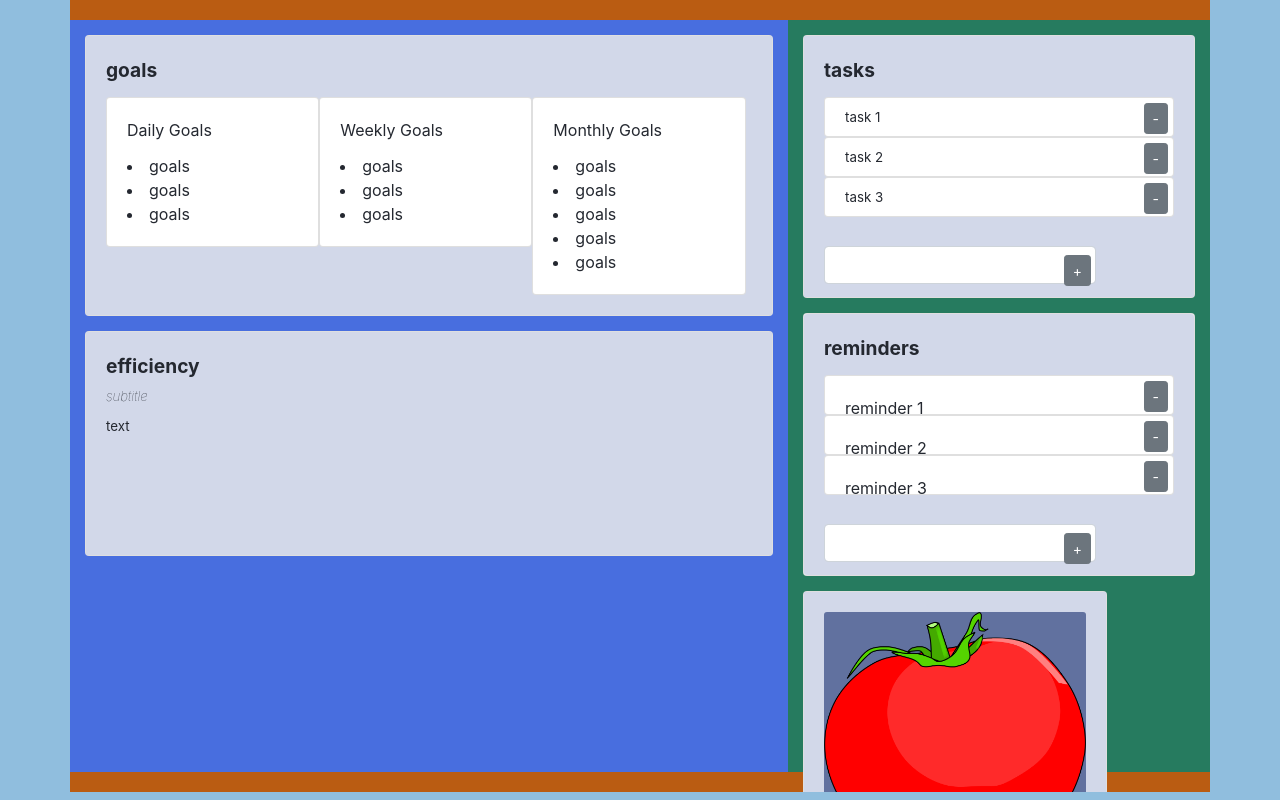
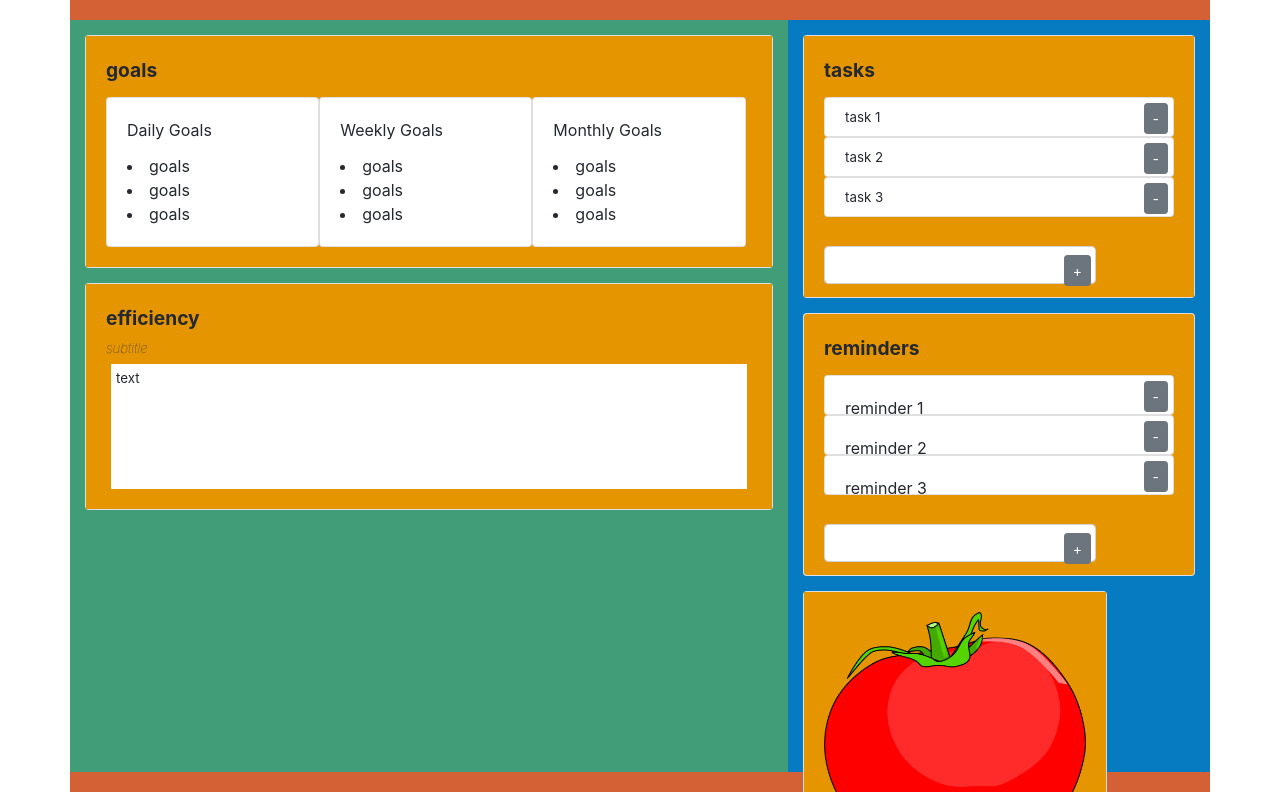
Before and after one commit to rjflanagan95/task-extension, a React (Create React App) app: page / in a window 1280 px wide. Built offline with nearby package versions, Linux system fonts and the light colour scheme.

Commit message:
small changes

```diff
--- a/src/components/Main/style.css
+++ b/src/components/Main/style.css
@@ -4,7 +4,7 @@
     height: auto;
     min-height: 790px;
     /* background-color: rgb(50, 71, 132); */
-    background-color: #BA5C12;
+    background-color: #d36135;
     /* text-align: center; */
     padding: 20px;
     overflow: hidden;
@@ -19,13 +19,13 @@
     /* width: 70%;
     height: auto;
     float: left; */
-    background-color: rgb(72, 110, 223);
+    background-color: #419d78;
 }
 
 .column-2 {
     /* width: 30%;
     float: right; */
-    background-color: rgb(38, 123, 95);
+    background-color: #067bc2;
 }
 
 /* general panel styling that applies to all components */
@@ -35,7 +35,8 @@
 
 .panelBody {
     /* background-color: #CED2DD; */
-    background-color: rgb(210, 216, 233);
+    /* background-color: rgb(210, 216, 233); */
+    background-color: #e59500;
     /* background-color: #DFFDFF; */
 }
 
--- a/src/components/efficiency/efficiency.css
+++ b/src/components/efficiency/efficiency.css
@@ -6,6 +6,19 @@
     margin-bottom: 10px;
 }
 
-.efficiencySubtitle {
-    padding-bottom: 10px;
+/* .efficiencyTitle {
+    background-color: #93929b;
+} */
+
+/* .efficiencySubtitle {
+    background-color: #616172;
+    margin-bottom: 50px;
+} */
+
+.efficiencyText{
+    margin: 5px;
+    /* background-color: #3d3c44;  */
+    background-color: #ffffff;
+    min-height: 125px;
+    padding: 5px;
 }
--- a/src/components/goals/goals.js
+++ b/src/components/goals/goals.js
@@ -46,9 +46,9 @@ class Goals extends Component {
                   <li>goals</li>
                   <li>goals</li>
                   <li>goals</li>
+                  {/* <li>goals</li>
                   <li>goals</li>
                   <li>goals</li>
-                  {/* <li>goals</li>
                   <li>goals</li>
                   <li>goals</li>
                   <li>goals</li>
--- a/src/components/timer/timer.css
+++ b/src/components/timer/timer.css
@@ -2,7 +2,8 @@
     width: 19rem;
     height: auto;
     margin-bottom: 20px;
-    background-color: rgb(97, 113, 159);
+    /* background-color: rgb(97, 113, 159); */
+    background-color: #e59500;
 }
 
 /* .timerSubtitle {
@@ -10,5 +11,6 @@
 } */
 
 .timerImg {
-    background-color: rgb(97, 113, 159);
+    /* background-color: rgb(97, 113, 159); */
+    background-color: #e59500;
 }
--- a/src/index.css
+++ b/src/index.css
@@ -24,7 +24,7 @@ code {
 
 #root {
   /* background-color: #222D47; */
-  background-color: #90BEDE;
+  /* background-color: #90BEDE;  */
   color: #242830;
   /* width: 100%;
   height: auto; */
```
